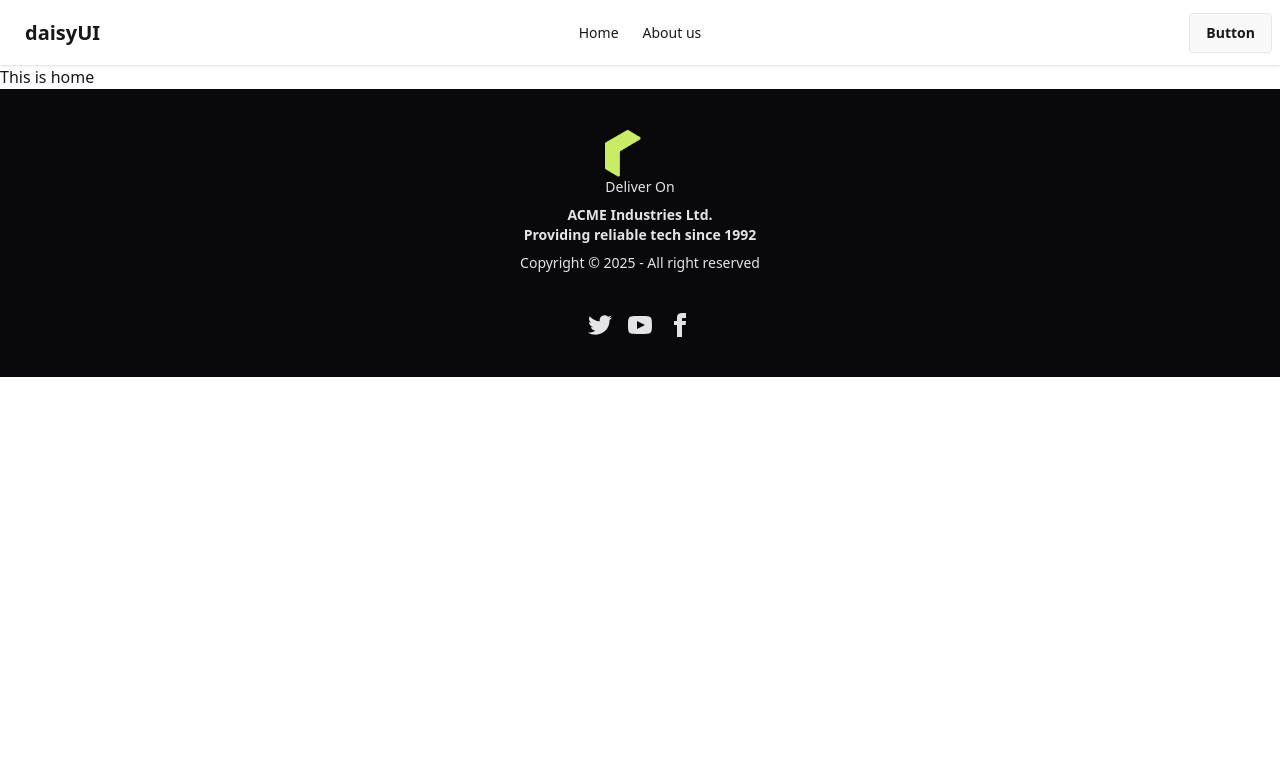
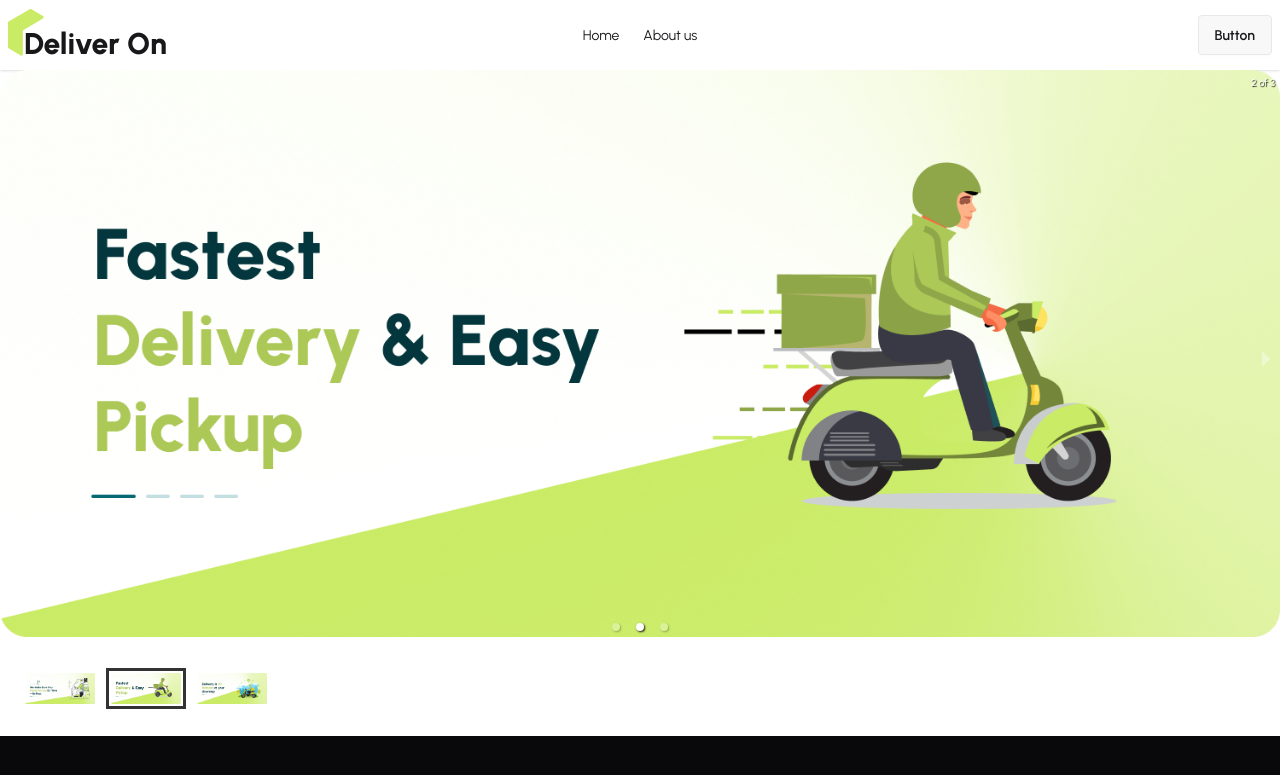
Before and after one commit to hasibprangon/DeliverOn-client, a React (Vite) app: page / in a window 1280 px wide. Shown: the top 775 px of the page. Built offline with nearby package versions, Linux system fonts and the light colour scheme.

Commit message:
banner added

```diff
--- a/index.html
+++ b/index.html
@@ -2,7 +2,7 @@
 <html lang="en">
   <head>
     <meta charset="UTF-8" />
-    <link rel="icon" type="image/svg+xml" href="/vite.svg" />
+    <link rel="icon" type="image/svg+xml" href="/src/assets/logo.png" />
     <meta name="viewport" content="width=device-width, initial-scale=1.0" />
     <title>Deliver On</title>
   </head>
--- a/package.json
+++ b/package.json
@@ -13,6 +13,7 @@
     "@tailwindcss/vite": "^4.1.14",
     "react": "^19.1.1",
     "react-dom": "^19.1.1",
+    "react-responsive-carousel": "^3.2.23",
     "react-router": "^7.9.4",
     "tailwindcss": "^4.1.14"
   },
--- a/src/index.css
+++ b/src/index.css
@@ -1,2 +1,10 @@
+@import url('https://fonts.googleapis.com/css2?family=Urbanist:ital,wght@0,100..900;1,100..900&display=swap');
 @import "tailwindcss";
 @plugin "daisyui";
+
+.fontUrbanist {
+  font-family: "Urbanist", sans-serif;
+  font-optical-sizing: auto;
+  font-weight: 400;
+  font-style: normal;
+}
--- a/src/layoutes/RootLayout.jsx
+++ b/src/layoutes/RootLayout.jsx
@@ -5,9 +5,11 @@
 
 const RootLayout = () => {
     return (
-        <div>
+        <div className='max-w-7xl mx-auto'>
             <Navbar></Navbar>
-            <Outlet></Outlet>
+            <div className='min-h-[calc(100vh-200px)]'>
+                <Outlet></Outlet>
+            </div>
             <Footer></Footer>
         </div>
     );
--- a/src/main.jsx
+++ b/src/main.jsx
@@ -6,6 +6,8 @@
 
 createRoot(document.getElementById('root')).render(
   <StrictMode>
-    <RouterProvider router={router}/>
+    <div className='fontUrbanist'>
+      <RouterProvider router={router} />
+    </div>
   </StrictMode>,
 )
--- /dev/null
+++ b/src/pages/Home/Banner/Banner.jsx
@@ -0,0 +1,23 @@
+import React from 'react';
+import "react-responsive-carousel/lib/styles/carousel.min.css";
+import banner1 from '../../../assets/banner/banner1.png'
+import banner2 from '../../../assets/banner/banner2.png'
+import banner3 from '../../../assets/banner/banner3.png'
+import { Carousel } from 'react-responsive-carousel';
+const Banner = () => {
+    return (
+        <Carousel autoPlay={true} interval={3000} infiniteLoop={true}>
+            <div>
+                <img src={banner1} />
+            </div>
+            <div>
+                <img src={banner2} />
+            </div>
+            <div>
+                <img src={banner3} />
+            </div>
+        </Carousel>
+    );
+};
+
+export default Banner;
--- a/src/pages/Home/Home/Home.jsx
+++ b/src/pages/Home/Home/Home.jsx
@@ -1,9 +1,10 @@
 import React from 'react';
+import Banner from '../Banner/Banner';
 
 const Home = () => {
     return (
         <div>
-            <h2>This is home</h2>
+            <Banner></Banner>
         </div>
     );
 };
--- a/src/pages/shared/DeliverOnLogo/DeliverOnLogo.jsx
+++ b/src/pages/shared/DeliverOnLogo/DeliverOnLogo.jsx
@@ -3,9 +3,9 @@
 
 const DeliverOnLogo = () => {
     return (
-        <div>
-            <img src={logo} alt="" />
-            <p>Deliver On</p>
+        <div className='flex items-end'>
+            <img className='mb-1.5' src={logo} alt="" />
+            <p className='text-3xl font-extrabold -ml-5'>Deliver On</p>
         </div>
     );
 };
--- a/src/pages/shared/Navbar/Navbar.jsx
+++ b/src/pages/shared/Navbar/Navbar.jsx
@@ -1,5 +1,6 @@
 import React from 'react';
 import { NavLink } from 'react-router';
+import DeliverOnLogo from '../DeliverOnLogo/DeliverOnLogo';
 
 const Navbar = () => {
     const navLinks = <>
@@ -19,7 +20,9 @@
                         {navLinks}
                     </ul>
                 </div>
-                <a className="btn btn-ghost text-xl">daisyUI</a>
+                <NavLink to='/'>
+                    <DeliverOnLogo></DeliverOnLogo>
+                </NavLink>
             </div>
             <div className="navbar-center hidden lg:flex">
                 <ul className="menu menu-horizontal px-1">
```
Also changed, not shown: 1 other file (tests, documents, lock files or other folders).
